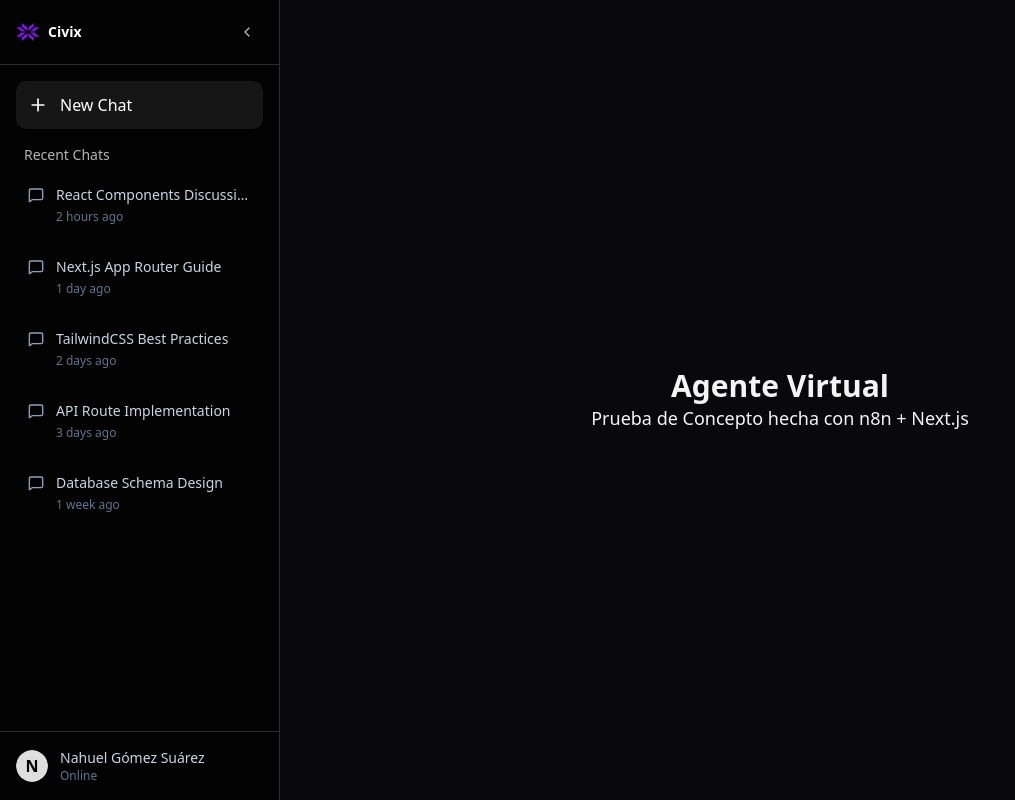
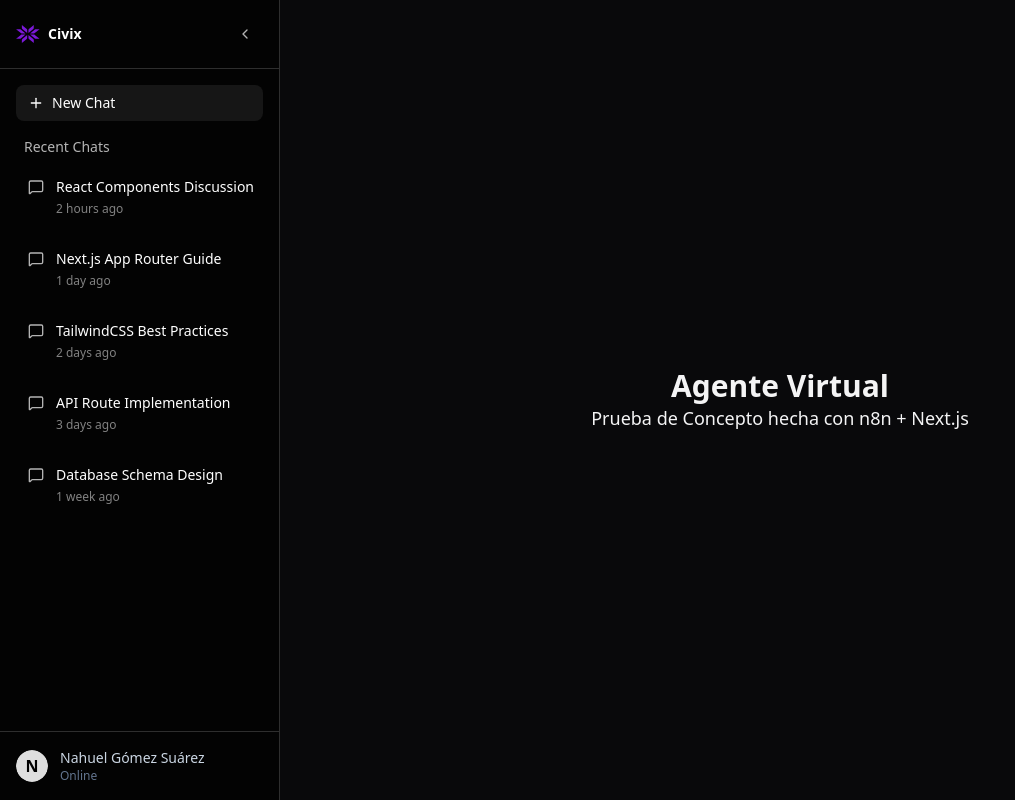
Before and after one commit to nahugomez/n8n-nextjs-poc, a Next.js app: page / in a window 1280 px wide. Shown: the whole page, without its empty margins (0-1015 px from the left). Built offline with nearby package versions, Linux system fonts and the light colour scheme.

Commit message:
refactor: replace custom buttons with reusable Button component in sidebar

```diff
--- a/src/components/common/sidebar/sidebar.tsx
+++ b/src/components/common/sidebar/sidebar.tsx
@@ -10,6 +10,7 @@ import {
   Menu
 } from 'lucide-react';
 import { Avatar, AvatarFallback } from "@/components/ui/avatar";
+import { Button } from "@/components/ui/button";
 
 const ChatSidebar = () => {
   const [isCollapsed, setIsCollapsed] = useState(false);
@@ -70,9 +71,11 @@ const ChatSidebar = () => {
           {/* Logo/Icon */}
           <div className="flex items-center">
             {isCollapsed ? (
-              <button
+              <Button
+                variant="ghost"
+                size="icon"
                 onClick={toggleSidebar}
-                className="w-8 h-8 bg-sidebar-accent hover:bg-sidebar-accent/80 rounded-lg flex items-center justify-center transition-colors"
+                className="w-8 h-8 bg-sidebar-accent hover:bg-sidebar-accent/80"
               >
                 <Image
                   src="/logos/isotipo.svg"
@@ -81,7 +84,7 @@ const ChatSidebar = () => {
                   height={20}
                   className="text-sidebar-foreground"
                 />
-              </button>
+              </Button>
             ) : (
               <div className="flex items-center gap-2">
                 <Image
@@ -101,15 +104,20 @@ const ChatSidebar = () => {
           {/* Collapse button - only show when expanded */}
           <AnimatePresence>
             {!isCollapsed && (
-              <motion.button
+              <motion.div
                 initial={{ opacity: 0, scale: 0.8 }}
                 animate={{ opacity: 1, scale: 1 }}
                 exit={{ opacity: 0, scale: 0.8 }}
-                onClick={toggleSidebar}
-                className="p-2 hover:bg-sidebar-accent rounded-lg transition-colors"
               >
-                <ChevronLeft className="w-4 h-4 text-sidebar-foreground/70" />
-              </motion.button>
+                <Button
+                  variant="ghost"
+                  size="icon"
+                  onClick={toggleSidebar}
+                  className="p-2 hover:bg-sidebar-accent"
+                >
+                  <ChevronLeft className="w-4 h-4 text-sidebar-foreground/70" />
+                </Button>
+              </motion.div>
             )}
           </AnimatePresence>
         </div>
@@ -128,24 +136,28 @@ const ChatSidebar = () => {
               className="p-4 space-y-4"
             >
               {/* New Chat Button */}
-              <button
+              <Button
+                variant="ghost"
+                size="icon"
                 onClick={createNewChat}
-                className="w-full p-3 bg-sidebar-accent hover:bg-sidebar-accent/80 rounded-lg transition-colors flex items-center justify-center"
+                className="w-full p-3 bg-sidebar-accent hover:bg-sidebar-accent/80"
                 title="New Chat"
               >
                 <Plus className="w-5 h-5 text-sidebar-foreground" />
-              </button>
+              </Button>
 
               {/* Chat List */}
               <div className="space-y-2">
                 {chats.map((chat) => (
-                  <button
+                  <Button
+                    variant="ghost"
+                    size="icon"
                     key={chat.id}
-                    className="w-full p-3 hover:bg-sidebar-accent rounded-lg transition-colors flex items-center justify-center"
+                    className="w-full p-3 hover:bg-sidebar-accent"
                     title={chat.title}
                   >
                     <MessageSquare className="w-5 h-5 text-sidebar-foreground/70" />
-                  </button>
+                  </Button>
                 ))}
               </div>
             </motion.div>
@@ -160,34 +172,36 @@ const ChatSidebar = () => {
               className="p-4 space-y-4"
             >
               {/* New Chat Button */}
-              <button
+              <Button
+                variant="ghost"
                 onClick={createNewChat}
-                className="w-full p-3 bg-sidebar-accent hover:bg-sidebar-accent/80 rounded-lg transition-colors flex items-center gap-3"
+                className="w-full p-3 bg-sidebar-accent hover:bg-sidebar-accent/80 justify-start"
               >
                 <Plus className="w-5 h-5 text-sidebar-foreground" />
                 <span className="text-sidebar-foreground font-medium">New Chat</span>
-              </button>
+              </Button>
 
               {/* Chat List */}
               <div className="space-y-2">
                 <h3 className="text-sidebar-foreground/70 text-sm font-medium px-2 mb-2">Recent Chats</h3>
                 {chats.map((chat) => (
-                  <button
+                  <Button
+                    variant="ghost"
                     key={chat.id}
-                    className="w-full p-3 hover:bg-slate-700 rounded-lg transition-colors text-left group"
+                    className="w-full p-3 hover:bg-sidebar-accent justify-start h-auto"
                   >
                     <div className="flex items-start gap-3">
-                      <MessageSquare className="w-4 h-4 text-slate-400 mt-0.5 flex-shrink-0" />
-                      <div className="flex-1 min-w-0">
-                        <p className="text-slate-300 text-sm font-medium truncate">
+                      <MessageSquare className="w-4 h-4 text-sidebar-foreground/70 mt-0.5 flex-shrink-0" />
+                      <div className="flex-1 min-w-0 text-left">
+                        <p className="text-sidebar-foreground text-sm font-medium truncate">
                           {chat.title}
                         </p>
-                        <p className="text-slate-500 text-xs mt-1">
+                        <p className="text-sidebar-foreground/50 text-xs mt-1">
                           {chat.timestamp}
                         </p>
                       </div>
                     </div>
-                  </button>
+                  </Button>
                 ))}
               </div>
             </motion.div>
```
